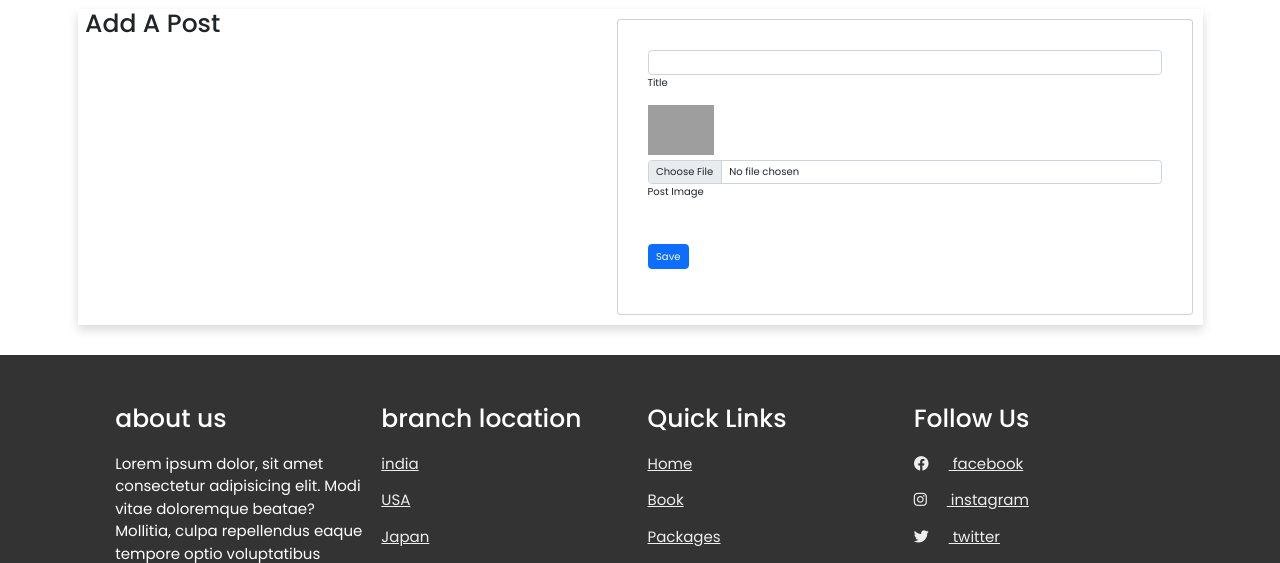
After one commit to mutarek/crudwithimage, a Laravel app: page /editpost/1 in a window 1280 px wide. The commit adds this page. Shown: the part 141-704 px from the top of the page. Run offline with Laravel 8, Linux system fonts and the light colour scheme; the visitor is signed in with stand-in values (Sample User, id 1); data that the repository does not hold is empty; some libraries are stand-ins or nearby versions; grey boxes are pictures that could not be loaded.

Commit message:
complete crud operation

```diff
--- a/app/Http/Controllers/PostController.php
+++ b/app/Http/Controllers/PostController.php
@@ -10,7 +10,7 @@ class PostController extends Controller
 {
     function index()
     {
-        $alldata = Post::paginate(5);
+        $alldata = Post::paginate(50);
         return view('dashboard',compact('alldata'));
     }
     function addpost()
@@ -40,4 +40,44 @@ class PostController extends Controller
         Session::flash('msg','Data Inserted Successfully');
         return redirect()->to(url('/'));
     }
+    function editpost($id)
+    {
+       $editablepost=  Post::where('id',$id)->first();
+
+       return view('editpost',compact('editablepost'));
+    }
+
+    function updatepost(Request $request)
+    {
+        if($request->file('filetoupload'))
+        {
+            $img = $request->file('filetoupload');
+            $customimg = hexdec(uniqid()).'.'.$img->getClientOriginalExtension();
+            $imageurl = 'upload/'.$customimg;
+            $img->move(public_path('upload'),$customimg);
+            $id = $request->id;
+            Post::where('id',$id)->update([
+                'title' => $request->title,
+                 'image'=>$imageurl
+            ]);
+            Session::flash('msg','Data Updated Successfully');
+            return redirect()->to(url('/'));
+        }
+        else
+        {
+            $id = $request->id;
+            Post::where('id',$id)->update([
+                'title' => $request->title,
+            ]);
+            Session::flash('msg','Data Updated Successfully');
+            return redirect()->to(url('/'));
+        }
+    }
+    function deletepost($id)
+    {
+        Post::findOrFail($id)->delete();
+        Session::flash('msg','Data deleted Successfully');
+        return redirect()->to(url('/'));
+    }
+
 }
--- a/resources/views/dashboard.blade.php
+++ b/resources/views/dashboard.blade.php
@@ -25,8 +25,8 @@
         <img src="{{asset($singledata->image)}}" alt="" width="100px" height="80px">
       </td>
       <td>
-        <a href="" class="btn btn-info">Edit</a>
-        <a href="" class="btn btn-danger">Delete</a>
+        <a href="{{url('/editpost/'.$singledata->id)}}" class="btn btn-info">Edit</a>
+        <a href="{{url('/deletepost/'.$singledata->id)}}" class="btn btn-danger">Delete</a>
       </td>
     </tr>
     @endforeach
--- /dev/null
+++ b/resources/views/editpost.blade.php
@@ -0,0 +1,36 @@
+@extends('template')
+@section('content')
+<div class="container my-5 shadow">
+
+<div class="row">
+    <div class="col">
+        <h1>Add A Post</h1>
+        <!-- <img src="https://dhakacity.com.bd/wp-content/uploads/2022/06/One-day-magic-paradise-park.jpg.webp" alt="" srcset="" height="200"> -->
+    </div>
+    <div class="col card p-5 m-3">
+    <form action="{{url('/updatepost')}}" method="post" enctype="multipart/form-data">
+    @csrf
+    <input type="hidden" name="id" id="" value="{{$editablepost->id}}">
+    <div class="form-outline mb-3">
+            @error('title')
+            <span class="text-danger">{{$message}}</span>
+            @enderror
+        <input name="title" type="text" id="form4Example1" class="form-control" value="{{$editablepost->title}}"/>
+        <label class="form-label" for="form4Example1">Title</label>
+    </div>
+    <div class="form-group mb-2">
+        <img src="{{asset($editablepost->image)}}" alt="" height="50px">
+    </div>
+    <div class="form-outline mb-3">
+             @error('filetoupload')
+            <span class="text-danger">{{$message}}</span>
+            @enderror
+        <input name="filetoupload" type="file" id="form4Example2" class="form-control" />
+        <label class="form-label" for="form4Example2">Post Image</label>
+    </div>
+    <button type="submit" class="btn btn-primary btn-block mb-4">Save</button>
+    </form>
+    </div>
+    </div>
+    </div>
+@endSection
--- a/routes/web.php
+++ b/routes/web.php
@@ -25,4 +25,7 @@ Route::get('/dashboard', function () {
 Route::get('/',[PostController::class,'index'])->middleware(['auth'])->name('dashboard');
 Route::get('/addpost',[PostController::class,'addpost'])->middleware(['auth'])->name('addpost');
 Route::post('/savedata',[PostController::class,'savedata'])->middleware(['auth'])->name('savedata');
+Route::get('/editpost/{id}',[PostController::class,'editpost'])->middleware(['auth'])->name('editpost');
+Route::post('/updatepost',[PostController::class,'updatepost'])->middleware(['auth'])->name('updatepost');
+Route::get('/deletepost/{id}',[PostController::class,'deletepost'])->middleware(['auth'])->name('deletepost');
 require __DIR__.'/auth.php';
```
Also changed, not shown: public/upload/1737583926074297.png (added), public/upload/1737583969688048.jpg (added), public/upload/1737583987401496.png (added), public/upload/1737584006732586.jpg (added).
